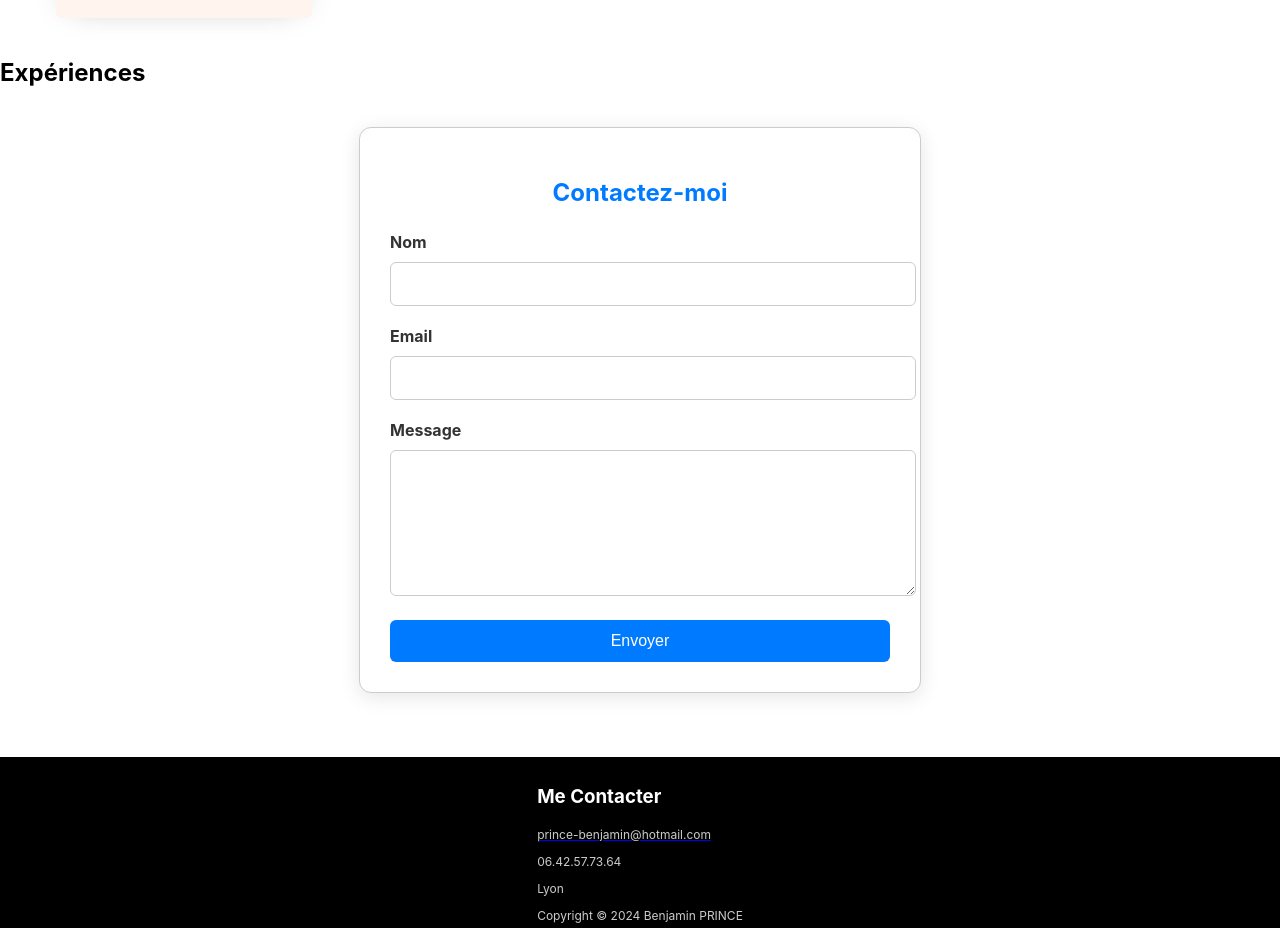
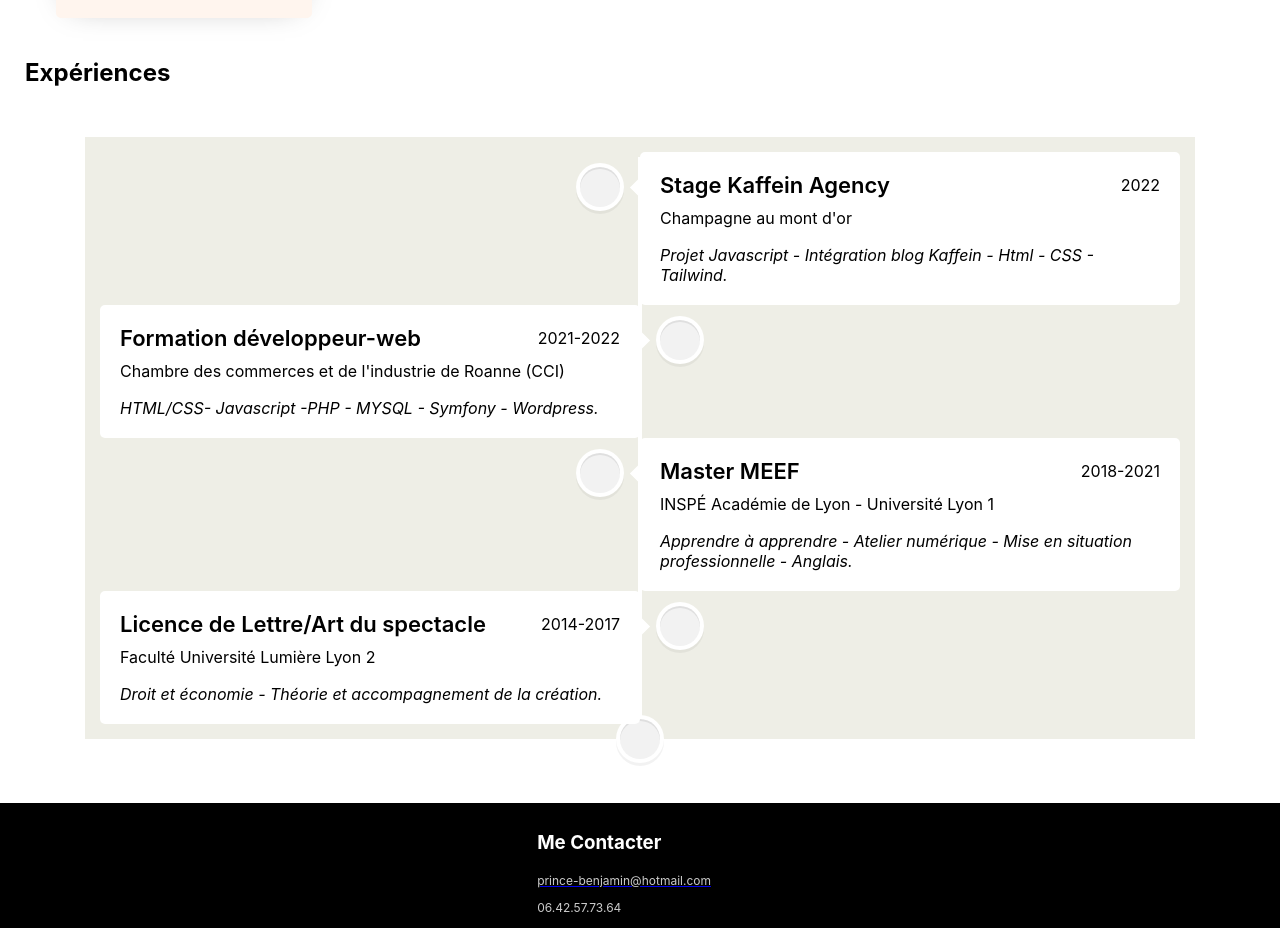
Before and after one commit to BenJ-ou/portfolio, a React (Create React App) app: page / in a window 1280 px wide. Shown: the part 1740-2668 px from the top of the page. Built offline with nearby package versions, Linux system fonts and the light colour scheme.

Commit message:
feat(porfolio): add experience

```diff
--- a/src/components/Experience.jsx
+++ b/src/components/Experience.jsx
@@ -6,8 +6,63 @@ const Experience = () => {
   return (
     <section id="experience" className="experience-formation text-xl">
       <h1>Expériences</h1>
-      {/* Ajoutez ici mes expériences */}
-      <Contact /> {/* Ajout du formulaire de contact ici */}
+
+      <div className="wrapper">
+        <div className="center-line">
+          <a href="#experience" className="scroll-icon">
+            <i className="fas fa-caret-up"></i>
+          </a>
+        </div>
+
+        <div className="row row-2">
+          <section>
+            <i className="icon fas fa-star"></i>
+            <div className="details">
+              <span className="title">Stage Kaffein Agency</span>
+              <span>2022</span>
+            </div>
+            <p>Champagne au mont d'or</p>
+            <i>Projet Javascript - Intégration blog Kaffein - Html - CSS - Tailwind.</i>
+          </section>
+        </div>
+
+        <div className="row row-1">
+          <section>
+            <i className="icon fas fa-home"></i>
+            <div className="details">
+              <span className="title">Formation développeur-web</span>
+              <span>2021-2022</span>
+            </div>
+            <p>Chambre des commerces et de l'industrie de Roanne (CCI)</p>
+            <i>HTML/CSS- Javascript  -PHP - MYSQL - Symfony - Wordpress.</i>
+          </section>
+        </div>
+
+        <div className="row row-2">
+          <section>
+            <i className="icon fas fa-star"></i>
+            <div className="details">
+              <span className="title">Master MEEF</span>
+              <span>2018-2021</span>
+            </div>
+            <p>INSPÉ Académie de Lyon - Université Lyon 1</p>
+            <i>Apprendre à apprendre - Atelier numérique - Mise en situation professionnelle - Anglais.</i>
+          </section>
+        </div>
+
+        <div className="row row-1">
+          <section>
+            <i className="icon fas fa-rocket"></i>
+            <div className="details">
+              <span className="title">Licence de Lettre/Art du spectacle</span>
+              <span>2014-2017</span>
+            </div>
+            <p>Faculté Université Lumière Lyon 2 </p>
+            <i>Droit et économie - Théorie et accompagnement de la création.</i>
+          </section>
+        </div>
+
+      </div>
     </section>
   );
 };
--- a/src/styles/Experience.css
+++ b/src/styles/Experience.css
@@ -8,9 +8,14 @@ html{
   }
 
 
-  section #experience .experience-formation h1 {
+  section #experience {
       font-family:'Noto Sans JP', sans-serif;
+
   }
+   .experience-formation h1{
+    margin-left: 25px;
+   }
+
 
   .wrapper{
     max-width: 1080px;
```
